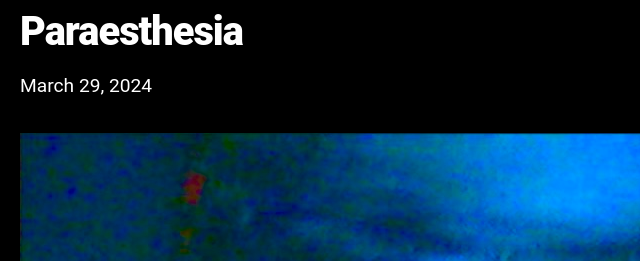
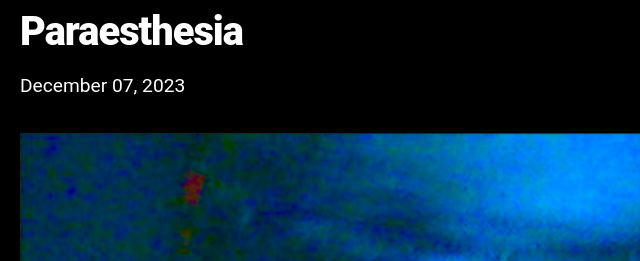
Before and after one commit to janiew/janiejaffe, a Gatsby site: page /paraesthesia/ in a window 1280 px wide. Shown: the part 159-420 px from the top of the page, 0-640 px from the left. Built offline with nearby package versions, Linux system fonts and the light colour scheme; Gatsby itself is replaced by a stand-in of ours.

Commit message:
Update post “paraesthesia/index”

```diff
--- a/content/posts/paraesthesia/index.md
+++ b/content/posts/paraesthesia/index.md
@@ -2,7 +2,7 @@
 title: Paraesthesia
 tags:
   - video
-date: 2024-03-29T19:39:28.730Z
+date: 2023-12-07T20:39:28.730Z
 image: screenshot-2023-12-07-at-6.51.12-pm.jpg
 description: ropes shoot short film
 contenttype: post
```
